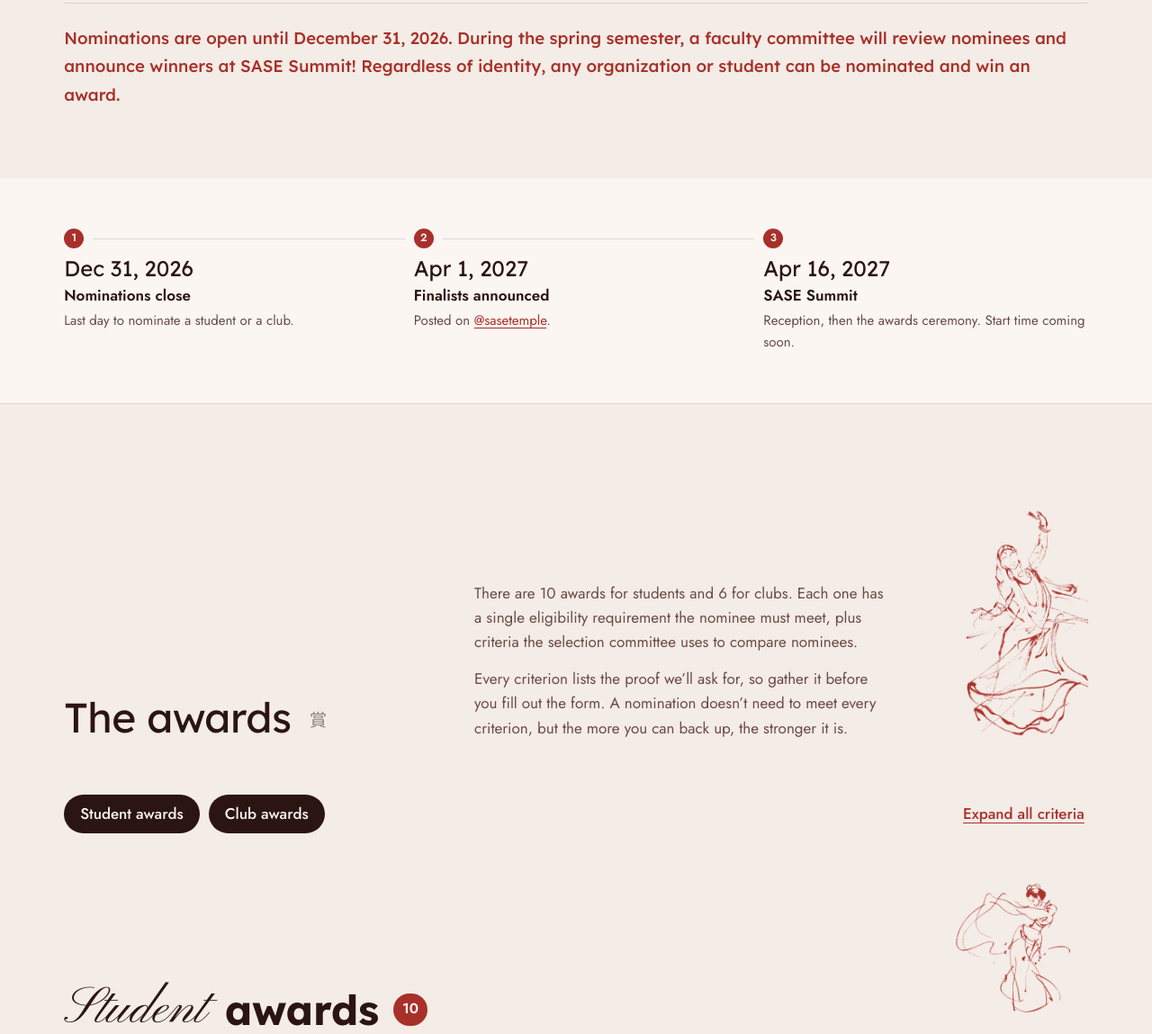
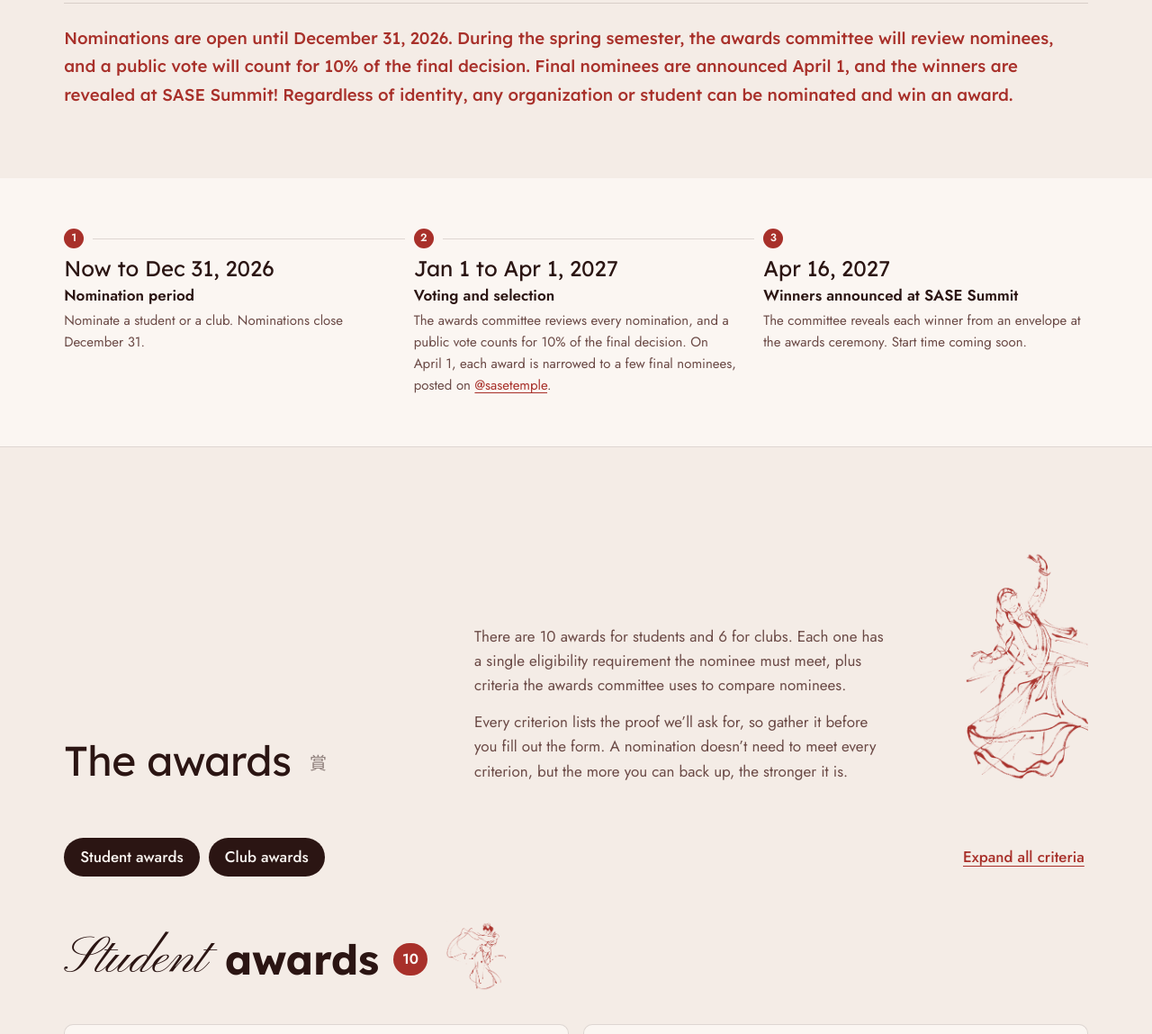
Before and after one commit to SASE-Temple/sase-temple.github.io, a plain HTML site: page summit.html in a window 1280 px wide. Shown: the part 1113-2262 px from the top of the page at 90% size. Drawn offline with Linux system fonts and the light colour scheme.

Commit message:
Summit page: match the Q&A on selection, new committee photo, tidier sketches
- About note and key dates now follow the Summit Q&A: nomination period,
  Jan 1 to Apr 1 voting and selection (public vote counts for 10%),
  final nominees on April 1, winners revealed at the Summit
- Homepage event and awards intro say "awards committee" / "final nominees"
- New photo for Napat Puenpatom in the committee section
- Split the martial arts sketch into flying kick and high kick
- Award group sketches are smaller and sit beside the title; the high kick
  moves next to the committee intro

```diff
--- a/assets/css/styles.css
+++ b/assets/css/styles.css
@@ -423,7 +423,9 @@ p a, li a, dd a { color: var(--cherry-bright); text-underline-offset: 3px; }
 .timeline li:not(:last-child)::after {
   content: ""; position: absolute; top: 11px; left: 32px; right: -18px; height: 1px; background: var(--rule);
 }
-.timeline time { font-family: var(--font-display); font-size: 1.5rem; line-height: 1.2; }
+.timeline time, .timeline__when { font-family: var(--font-display); font-size: 1.5rem; line-height: 1.2; }
+.timeline__when time { font-size: inherit; }
+.timeline .timeline__when { color: inherit; font-size: 1.5rem; }
 .timeline strong { font-weight: 600; }
 .timeline span { color: var(--ink-soft); font-size: 0.9375rem; }
 @media (max-width: 700px) {
@@ -597,21 +599,26 @@ body.summit {
   -webkit-mask: var(--sketch) center / contain no-repeat;
   mask: var(--sketch) center / contain no-repeat;
 }
-.sketch--ribbon  { --sketch: url("../img/sketches/ribbon-dancer.png");  width: 150px; aspect-ratio: 680 / 780; }
-.sketch--martial { --sketch: url("../img/sketches/martial-artist.png"); width: 120px; aspect-ratio: 652 / 1000; }
-.sketch--twirl   { --sketch: url("../img/sketches/twirl-dancer.png");   width: 150px; aspect-ratio: 638 / 1100; }
+.sketch--ribbon   { --sketch: url("../img/sketches/ribbon-dancer.png"); height: 88px; aspect-ratio: 680 / 780; }
+.sketch--flying   { --sketch: url("../img/sketches/flying-kick.png");   height: 70px; aspect-ratio: 720 / 440; }
+.sketch--twirl    { --sketch: url("../img/sketches/twirl-dancer.png");  width: 150px; aspect-ratio: 638 / 1100; }
+.sketch--highkick { --sketch: url("../img/sketches/high-kick.png");     width: 150px; aspect-ratio: 720 / 655; }
 
-.summit #awards .section__head { grid-template-columns: 5fr 6fr auto; }
-.summit #awards .sketch--twirl { grid-column: 3; grid-row: 1; align-self: end; }
-.award-group__head { display: flex; align-items: flex-end; justify-content: space-between; gap: 24px; margin-bottom: 28px; }
+/* Tall sketches sit in a third column of a section head, beside the intro */
+.summit #awards .section__head,
+.summit #committee .section__head { grid-template-columns: 5fr 6fr auto; }
+.summit #awards .sketch--twirl,
+.summit #committee .sketch--highkick { grid-column: 3; grid-row: 1; align-self: end; }
+/* Small sketches sit right after the award group title, so they don't stretch the row */
+.award-group__head { display: flex; align-items: center; gap: 20px; margin-bottom: 28px; }
 .award-group__head .award-group__title { margin: 0; }
 .summit .award-group__title { font-weight: 700; }
 .summit .award-group__title .script { font-weight: 400; margin-right: 0.08em; }
 @media (max-width: 900px) {
-  .summit #awards .section__head { grid-template-columns: 1fr; }
-  .summit #awards .sketch--twirl { display: none; }
-  .sketch--ribbon { width: 96px; }
-  .sketch--martial { width: 80px; }
+  .summit #awards .section__head,
+  .summit #committee .section__head { grid-template-columns: 1fr; }
+  .summit #awards .sketch--twirl,
+  .summit #committee .sketch--highkick { display: none; }
 }
 @media (max-width: 600px) {
   .award-group__head .sketch { display: none; }
--- a/summit.html
+++ b/summit.html
@@ -95,7 +95,7 @@
       <div class="wrap">
         <h2 class="visually-hidden" id="about-title">About SASE Summit</h2>
         <p>The SASE Summit is Temple University’s annual red-carpet awards gala and cultural celebration, hosted by the Society of Asian Scientists and Engineers (SASE) in partnership with the Office of IDEAL and the Temple AAPI Faculty &amp; Staff Affinity Group. Taking place on April 16th, this evening honors the resilience, innovation, and leadership of Asian American and Pacific Islander (AAPI) student leaders, researchers, creators, and campus organizations. Despite being hosted by SASE, the event is not an academic lecture or exclusive to STEM majors. It is a celebration open to all Undergraduate Temple students, from Fox and CST to Tyler, Klein, and Engineering. Expect an upscale evening featuring an awards ceremony for this year’s top student achievers and clubs, live cultural performances, catered dinner and refreshments, and campus-wide networking.</p>
-        <p class="summit-about__note">Nominations are open until December 31, 2026. During the spring semester, a faculty committee will review nominees and announce winners at SASE Summit! Regardless of identity, any organization or student can be nominated and win an award.</p>
+        <p class="summit-about__note">Nominations are open until December 31, 2026. During the spring semester, the awards committee will review nominees, and a public vote will count for 10% of the final decision. Final nominees are announced April 1, and the winners are revealed at SASE Summit! Regardless of identity, any organization or student can be nominated and win an award.</p>
       </div>
     </section>
 
@@ -105,19 +105,19 @@
         <h2 class="visually-hidden" id="dates-title">Key dates</h2>
         <ol class="timeline">
           <li>
-            <time datetime="2026-12-31">Dec 31, 2026</time>
-            <strong>Nominations close</strong>
-            <span>Last day to nominate a student or a club.</span>
+            <span class="timeline__when">Now to <time datetime="2026-12-31">Dec 31, 2026</time></span>
+            <strong>Nomination period</strong>
+            <span>Nominate a student or a club. Nominations close December 31.</span>
           </li>
           <li>
-            <time datetime="2027-04-01">Apr 1, 2027</time>
-            <strong>Finalists announced</strong>
-            <span>Posted on <a href="https://www.instagram.com/sasetemple/" target="_blank" rel="noopener">@sasetemple</a>.</span>
+            <span class="timeline__when"><time datetime="2027-01-01">Jan 1</time> to <time datetime="2027-04-01">Apr 1, 2027</time></span>
+            <strong>Voting and selection</strong>
+            <span>The awards committee reviews every nomination, and a public vote counts for 10% of the final decision. On April 1, each award is narrowed to a few final nominees, posted on <a href="https://www.instagram.com/sasetemple/" target="_blank" rel="noopener">@sasetemple</a>.</span>
           </li>
           <li>
-            <time datetime="2027-04-16">Apr 16, 2027</time>
-            <strong>SASE Summit</strong>
-            <span>Reception, then the awards ceremony. Start time coming soon.</span>
+            <span class="timeline__when"><time datetime="2027-04-16">Apr 16, 2027</time></span>
+            <strong>Winners announced at SASE Summit</strong>
+            <span>The committee reveals each winner from an envelope at the awards ceremony. Start time coming soon.</span>
           </li>
         </ol>
       </div>
@@ -130,7 +130,7 @@
           <span class="sketch sketch--ink sketch--twirl" aria-hidden="true"></span>
           <h2 class="h2" id="awards-title">The awards <span class="cjk" lang="ja">賞</span></h2>
           <div class="section__intro">
-            <p>There are 10 awards for students and 6 for clubs. Each one has a single eligibility requirement the nominee must meet, plus criteria the selection committee uses to compare nominees.</p>
+            <p>There are 10 awards for students and 6 for clubs. Each one has a single eligibility requirement the nominee must meet, plus criteria the awards committee uses to compare nominees.</p>
             <p>Every criterion lists the proof we’ll ask for, so gather it before you fill out the form. A nomination doesn’t need to meet every criterion, but the more you can back up, the stronger it is.</p>
           </div>
         </div>
@@ -295,7 +295,7 @@
         <div class="award-group" id="club-awards">
           <div class="award-group__head">
             <h3 class="award-group__title"><span class="script">Club</span> awards <span class="award-group__n">6</span></h3>
-            <span class="sketch sketch--ink sketch--martial" aria-hidden="true"></span>
+            <span class="sketch sketch--ink sketch--flying" aria-hidden="true"></span>
           </div>
           <div class="award-grid">
           <article class="award" id="award-most-philanthropic">
@@ -418,6 +418,7 @@
     <section class="section section--paper" id="committee" aria-labelledby="committee-title">
       <div class="wrap">
         <div class="section__head">
+          <span class="sketch sketch--ink sketch--highkick" aria-hidden="true"></span>
           <h2 class="h2" id="committee-title">Who is on the awards committee? <span class="cjk" lang="ja">審査員</span></h2>
           <p class="section__intro">Temple faculty are involved in every process, from student recommendations to the awards committee to oversight of how the event is run. Once the nomination deadline closes, the awards committee will review the applications.</p>
         </div>
```
Also changed, not shown: index.html (+1 -1 lines), assets/img/committee/napat-puenpatom.jpg, assets/img/sketches/flying-kick.png (added), assets/img/sketches/high-kick.png (added), assets/img/sketches/martial-artist.png (deleted), 1 other file.
